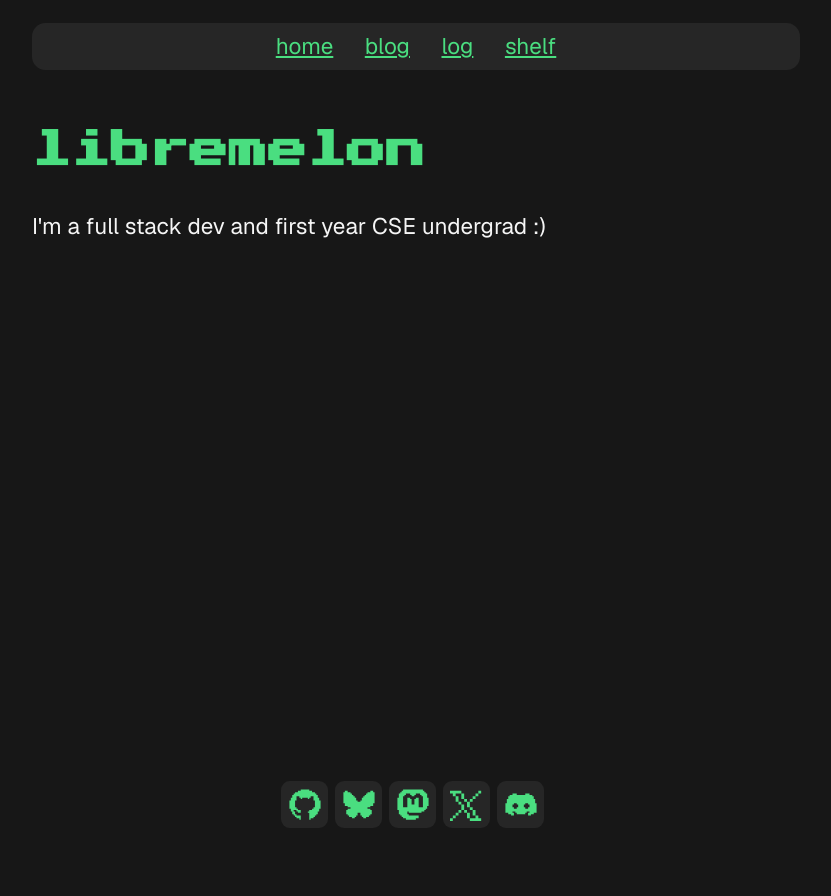
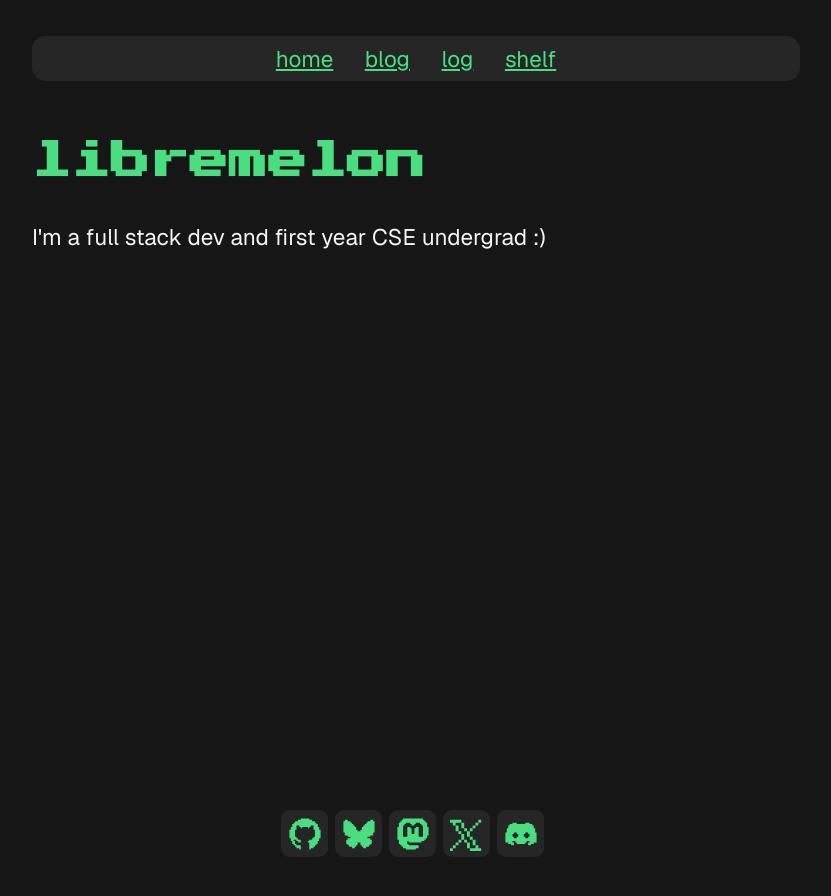
Before and after one commit to libremelon/libremelon.github.io, a Jekyll site: the page built from index.html, in a window 1280 px wide. Shown: the top 896 px of the page, without its empty margins (224-1055 px from the left). Built offline with Jekyll 4.4.1, drawn with Linux system fonts in a browser that asks for light colours.

Commit message:
refractor(home): change body & content height

```diff
--- a/_sass/header-nav.scss
+++ b/_sass/header-nav.scss
@@ -1,5 +1,6 @@
 ul#header {
-  padding: 0.25em;
+  padding: 0.5vh 0vh;
+  margin-top: 4vh;
   display: flex;
   flex-direction: row;
   justify-content: center;
--- a/_sass/main.scss
+++ b/_sass/main.scss
@@ -10,7 +10,7 @@
   padding: 0% 20%;
   margin: 0%;
   line-height: 1.6;
-  min-height: 96.5vh;
+  min-height: 95vh;
 }
 
 #pixel-strong {
@@ -20,7 +20,7 @@
 }
 
 #content {
-  min-height: 74vh;
+  min-height: 76vh;
 }
 
 a {
```
